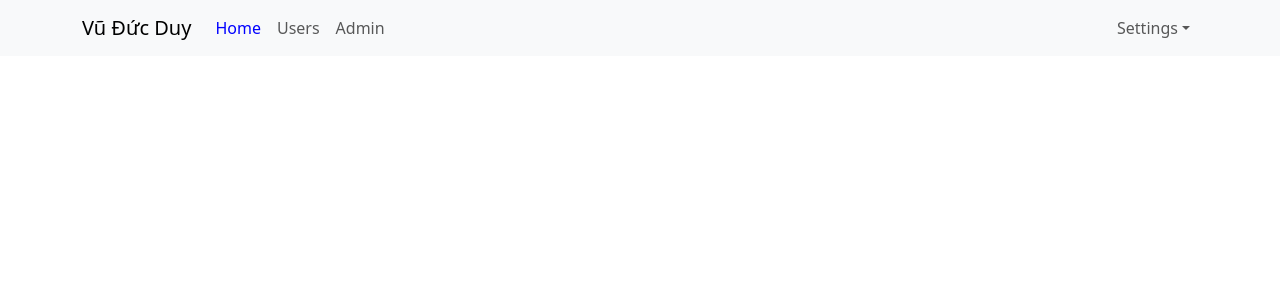
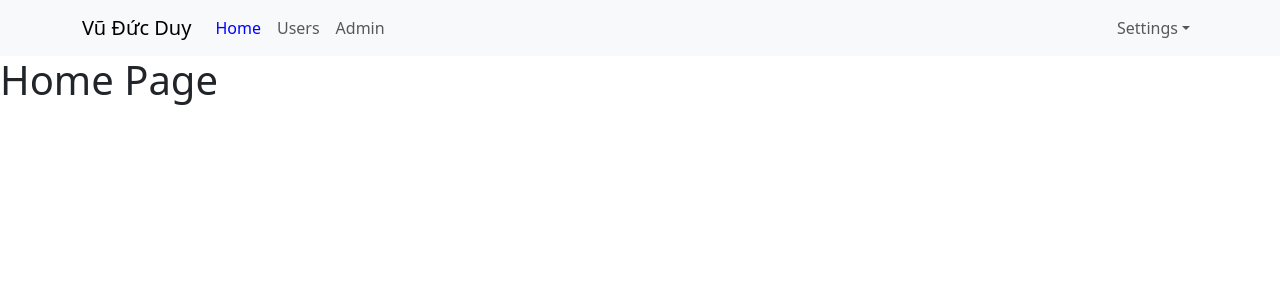
Before and after one commit to DuyCR7/LearnReactjs, a React (Create React App) app: page / in a window 1280 px wide. Shown: the top 300 px of the page. Built offline with nearby package versions, Linux system fonts and the light colour scheme.

Commit message:
Index Routes

```diff
--- a/src/components/Header/Header.js
+++ b/src/components/Header/Header.js
@@ -8,7 +8,7 @@ const Header = () => {
   return (
     <Navbar expand="lg" className="bg-body-tertiary">
       <Container>
-        <Navbar.Brand href="#home">Vũ Đức Duy</Navbar.Brand>
+        <NavLink className="navbar-brand" to="/">Vũ Đức Duy</NavLink>
         <Navbar.Toggle aria-controls="basic-navbar-nav" />
         <Navbar.Collapse id="basic-navbar-nav">
           <Nav className="me-auto">
@@ -18,11 +18,11 @@ const Header = () => {
           </Nav>
           <Nav>
             <NavDropdown title="Settings" id="basic-nav-dropdown">
-              <NavDropdown.Item href="#action/3.1">Log in</NavDropdown.Item>
-              <NavDropdown.Item href="#action/3.2">
+              <NavDropdown.Item>Log in</NavDropdown.Item>
+              <NavDropdown.Item>
                 Log out
               </NavDropdown.Item>
-              <NavDropdown.Item href="#action/3.1">Profile</NavDropdown.Item>
+              <NavDropdown.Item>Profile</NavDropdown.Item>
             </NavDropdown>
           </Nav>
         </Navbar.Collapse>
--- /dev/null
+++ b/src/components/Home/HomePage.js
@@ -0,0 +1,9 @@
+const HomePage = (props) => {
+    return (
+        <div className="homepage-container">
+            <h1>Home Page</h1>
+        </div>
+    )
+}
+
+export default HomePage;
--- a/src/index.js
+++ b/src/index.js
@@ -8,6 +8,7 @@ import "bootstrap/dist/css/bootstrap.min.css";
 import { BrowserRouter, Routes, Route } from "react-router-dom";
 import User from "./components/User/User";
 import Admin from "./components/Admin/Admin";
+import HomePage from "./components/Home/HomePage";
 
 const root = ReactDOM.createRoot(document.getElementById("root"));
 root.render(
@@ -16,6 +17,7 @@ root.render(
     <BrowserRouter>
       <Routes>
         <Route path="/" element={<App />}>
+          <Route index element={<HomePage />} />
           <Route path="users" element={<User />} />
           <Route path="admins" element={<Admin />} />
         </Route>
```
